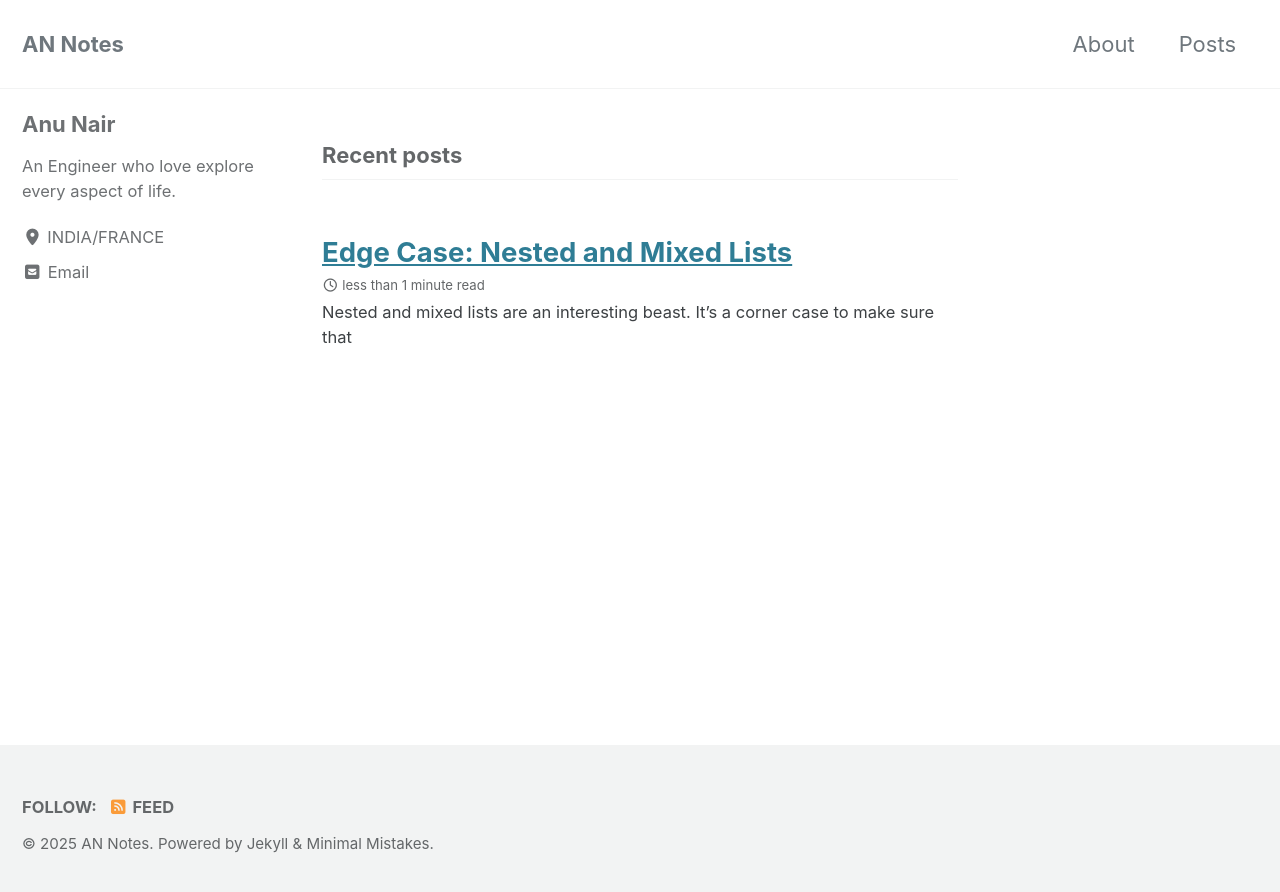
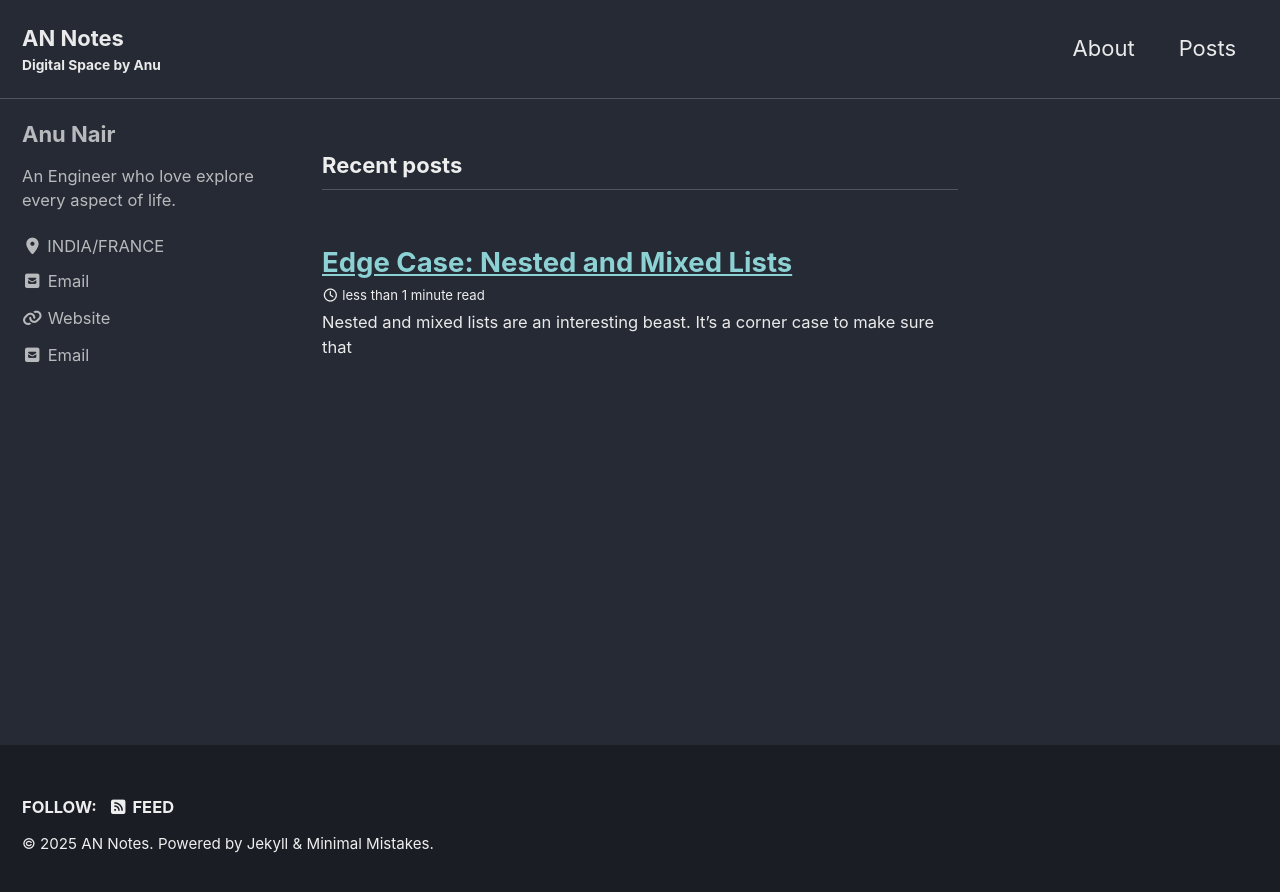
Before and after one commit to AnuVox/AnuVox.github.io, a Jekyll site: the page built from index.html, in a window 1280 px wide. Shown: the top 892 px of the page. Built offline with Jekyll 4.4.1, drawn with Linux system fonts in a browser that asks for light colours; cached includes are drawn as plain includes; the list of posts is cut into pages by our own code.

Commit message:
Update _config.yml

```diff
--- a/_config.yml
+++ b/_config.yml
@@ -12,16 +12,16 @@
 
 theme                    : "minimal-mistakes-jekyll"
 # remote_theme           : "mmistakes/minimal-mistakes"
-minimal_mistakes_skin    : "default" # "air", "aqua", "contrast", "dark", "dirt", "neon", "mint", "plum", "sunrise"
+minimal_mistakes_skin    : "dark" # "air", "aqua", "contrast", "dark", "dirt", "neon", "mint", "plum", "sunrise", "default"
 
 # Site Settings
 locale                   : "en-US"
 rtl                      : # true, false (default) # turns direction of the page into right to left for RTL languages
 title                    : "AN Notes"
-title_separator          : "-"
-subtitle                 : # site tagline that appears below site title in masthead
+title_separator          : "|"
+subtitle                 : "Digital Space by Anu " # site tagline that appears below site title in masthead
 name                     : "Anu Nair"
-description              : "My Personal Site."
+description              : "Hello Word!."
 url                      : # the base hostname & protocol for your site e.g. "https://mmistakes.github.io"
 baseurl                  : # the subpath of your site, e.g. "/blog"
 repository               : # GitHub username/repo-name e.g. "mmistakes/minimal-mistakes"
@@ -121,10 +121,10 @@ author:
   links:
     - label: "Email"
       icon: "fas fa-fw fa-envelope-square"
-      # url: "mailto:your.name@email.com"
+      url: "mailto:anu.nair@outlook.in"
     - label: "Website"
       icon: "fas fa-fw fa-link"
-      # url: "https://your-website.com"
+      url: "https://annotes.github.io"
     - label: "Twitter"
       icon: "fab fa-fw fa-twitter-square"
       # url: "https://twitter.com/"
```
